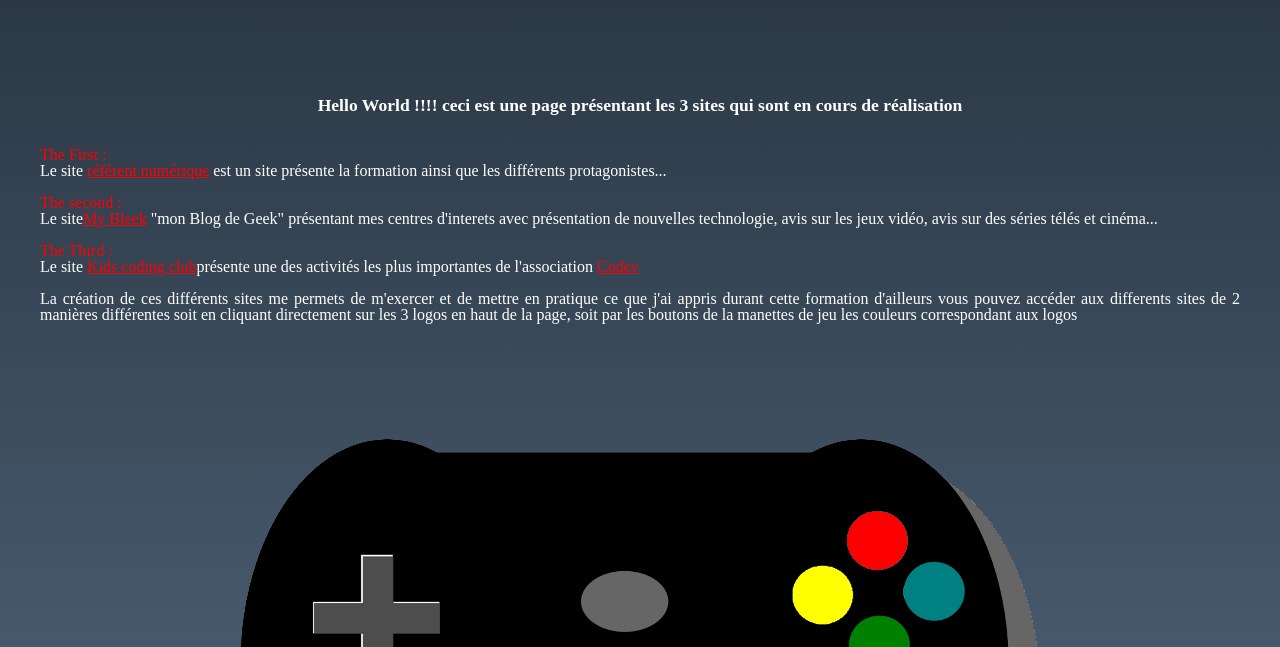
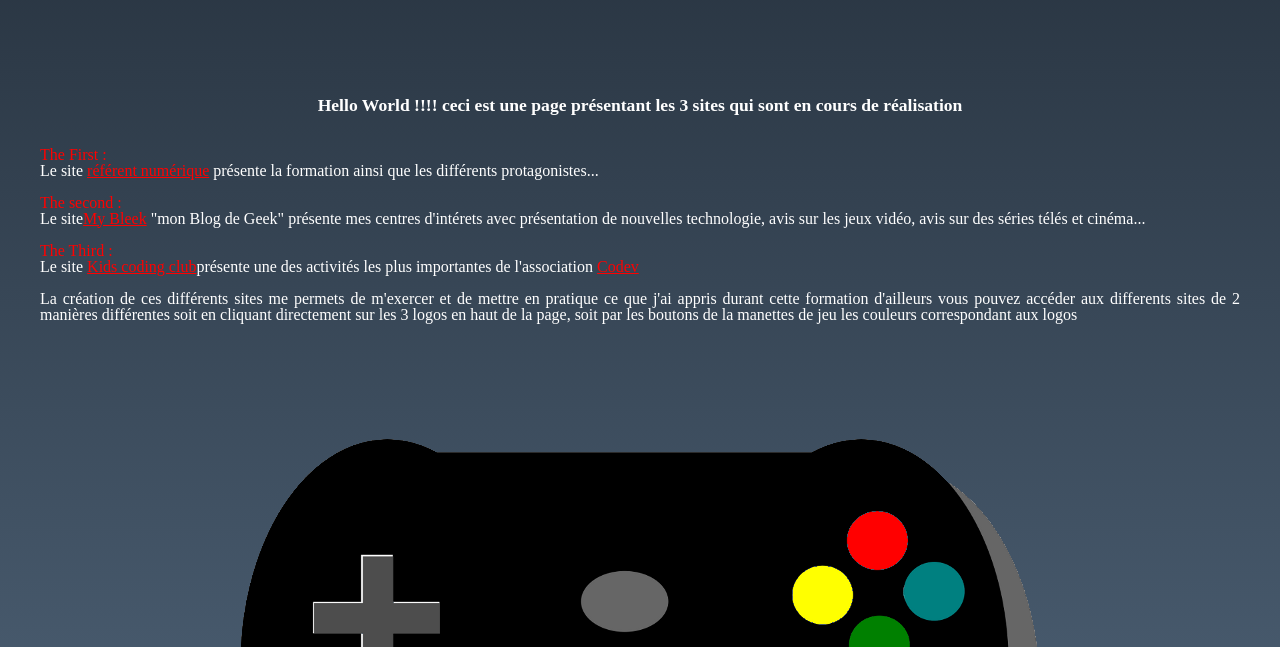
Before and after one commit to Damla91/Thisismyresponsiveproject, a website: page index.html in a window 1280 px wide. Shown: the part 153-800 px from the top of the page. Drawn offline with Linux system fonts and the light colour scheme.

Commit message:
modif final2

```diff
--- a/index.html
+++ b/index.html
@@ -61,9 +61,9 @@
 <h1>Hello World !!!! ceci est une page présentant les 3 sites qui sont en cours de réalisation</h1>
 <br>
 <br>
-<p><li><FONT color=red>The First :</FONT></li> Le site <a href="http://referentnumerique.fr/"style="color:red">référent numérique</a> est un site présente la formation ainsi que les différents protagonistes...</p>
+<p><li><FONT color=red>The First :</FONT></li> Le site <a href="http://referentnumerique.fr/"style="color:red">référent numérique</a> présente la formation ainsi que les différents protagonistes...</p>
 <br>
-<p><li><FONT color=red>The second : </FONT></li> Le site<a href="http://mybleek.wordpress.com"style="color:red">My Bleek</a> "mon Blog de Geek" présentant mes centres d'interets avec présentation de nouvelles technologie, avis sur les jeux vidéo, avis sur des séries télés et cinéma...</p>
+<p><li><FONT color=red>The second : </FONT></li> Le site<a href="http://mybleek.wordpress.com"style="color:red">My Bleek</a> "mon Blog de Geek" présente mes centres d'intérets avec présentation de nouvelles technologie, avis sur les jeux vidéo, avis sur des séries télés et cinéma...</p>
 <br>
 <p><li><FONT color=red>The Third :</FONT></li> Le site <a href="http://www.kidscodingclub.org/"style="color:red">Kids coding club</a>présente une des activités les plus importantes de l'association <a href="http://www.co-dev.org/"style="color:red">Codev</a></p>
 <br>
```
